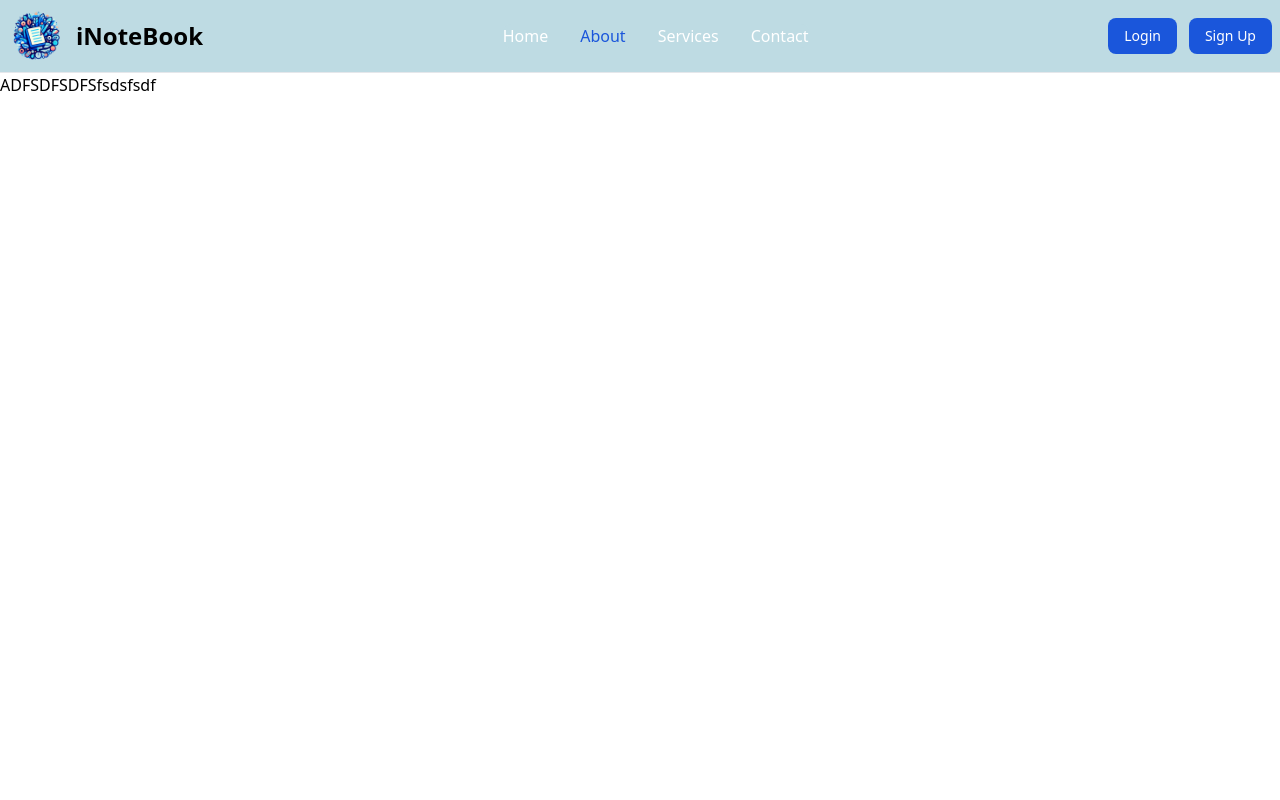
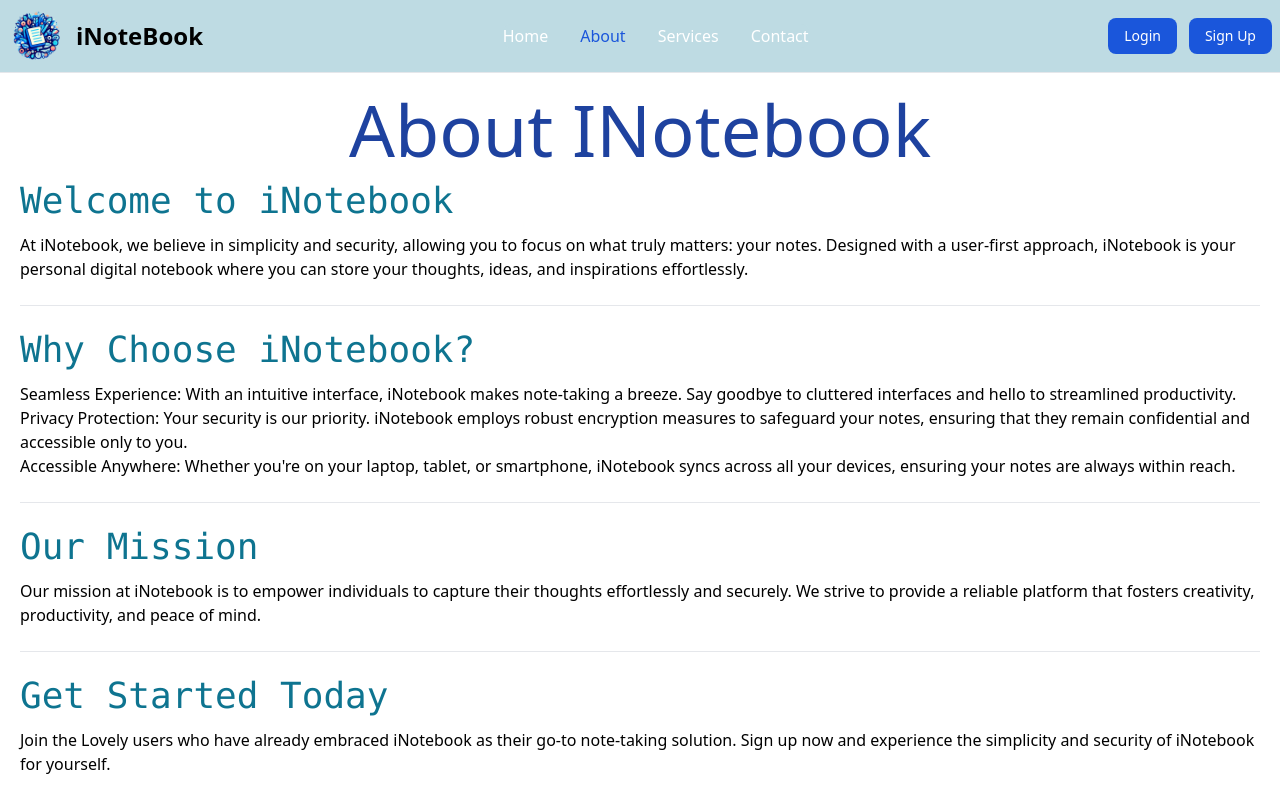
Before and after one commit to KinCod/INotebook_FullStack, a React (Create React App) app: page /about in a window 1280 px wide. Built offline with nearby package versions, Linux system fonts and the light colour scheme.

Commit message:
Added Some Content about Website

```diff
--- a/src/components/About.js
+++ b/src/components/About.js
@@ -5,13 +5,25 @@
 //and ab import kra tag k andar context ko
 
 const About = () => {
-  //const a = useContext(NoteContext);         //using the context (ab in jsx kuch bhi state karlo access)
+  return <div className="m-5">
+    <h1 className="text-center font-thin mb-4 text-7xl text-blue-800">About INotebook</h1>
+    <h2 className="text-4xl font-mono text-cyan-700 mb-3">Welcome to iNotebook</h2>
+    <p className="font-thin">At iNotebook, we believe in simplicity and security, allowing you to focus on what truly matters: your notes. Designed with a user-first approach, iNotebook is your personal digital notebook where you can store your thoughts, ideas, and inspirations effortlessly.</p>
+    <br /><hr/> <br />
+    <h2 className="text-4xl font-mono text-cyan-700 mb-3">Why Choose iNotebook?</h2>
+    <ul className="[&>li]:font-thin">
+      <li>Seamless Experience: With an intuitive interface, iNotebook makes note-taking a breeze. Say goodbye to cluttered interfaces and hello to streamlined productivity.</li>
+      <li>Privacy Protection: Your security is our priority. iNotebook employs robust encryption measures to safeguard your notes, ensuring that they remain confidential and accessible only to you.</li>
+      <li>Accessible Anywhere: Whether you're on your laptop, tablet, or smartphone, iNotebook syncs across all your devices, ensuring your notes are always within reach.</li>
+    </ul>
+    <br /><hr/> <br />
+    <h2 className="text-4xl font-mono text-cyan-700 mb-3">Our Mission</h2>
+    <p className="font-thin">Our mission at iNotebook is to empower individuals to capture their thoughts effortlessly and securely. We strive to provide a reliable platform that fosters creativity, productivity, and peace of mind.</p>
+    <br /><hr/> <br />
+    <h2 className="text-4xl font-mono text-cyan-700 mb-3">Get Started Today</h2>
+    <p className="font-thin">Join the Lovely users who have already embraced iNotebook as their go-to note-taking solution. Sign up now and experience the simplicity and security of iNotebook for yourself.</p>
 
-  // useEffect(() => {           //always runs once on page startUP
-  //   a.update();
-  // }, [])
-
-  return <div className="">ADFSDFSDFSfsdsfsdf</div>;
+  </div>;
 };
 
 export default About;
```
